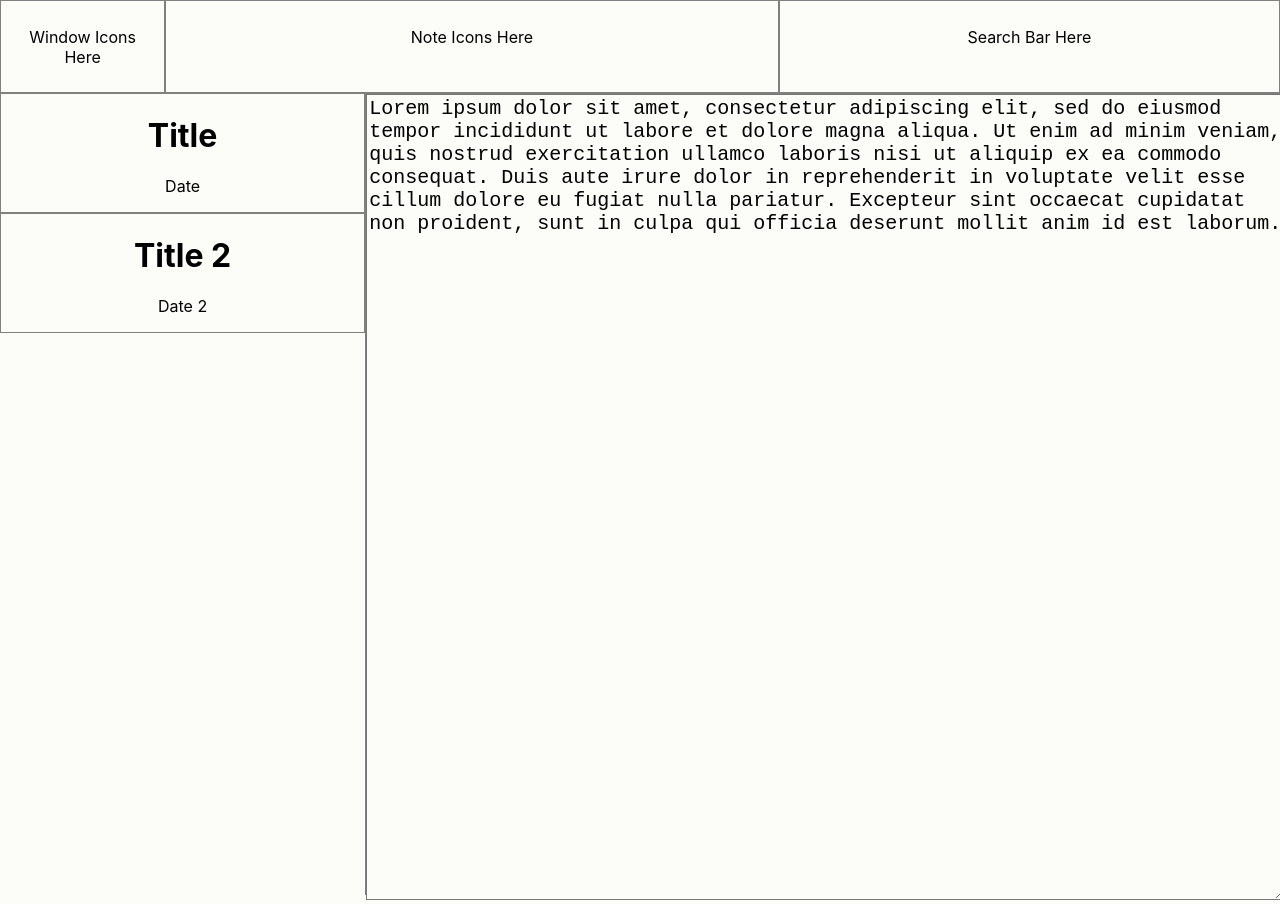
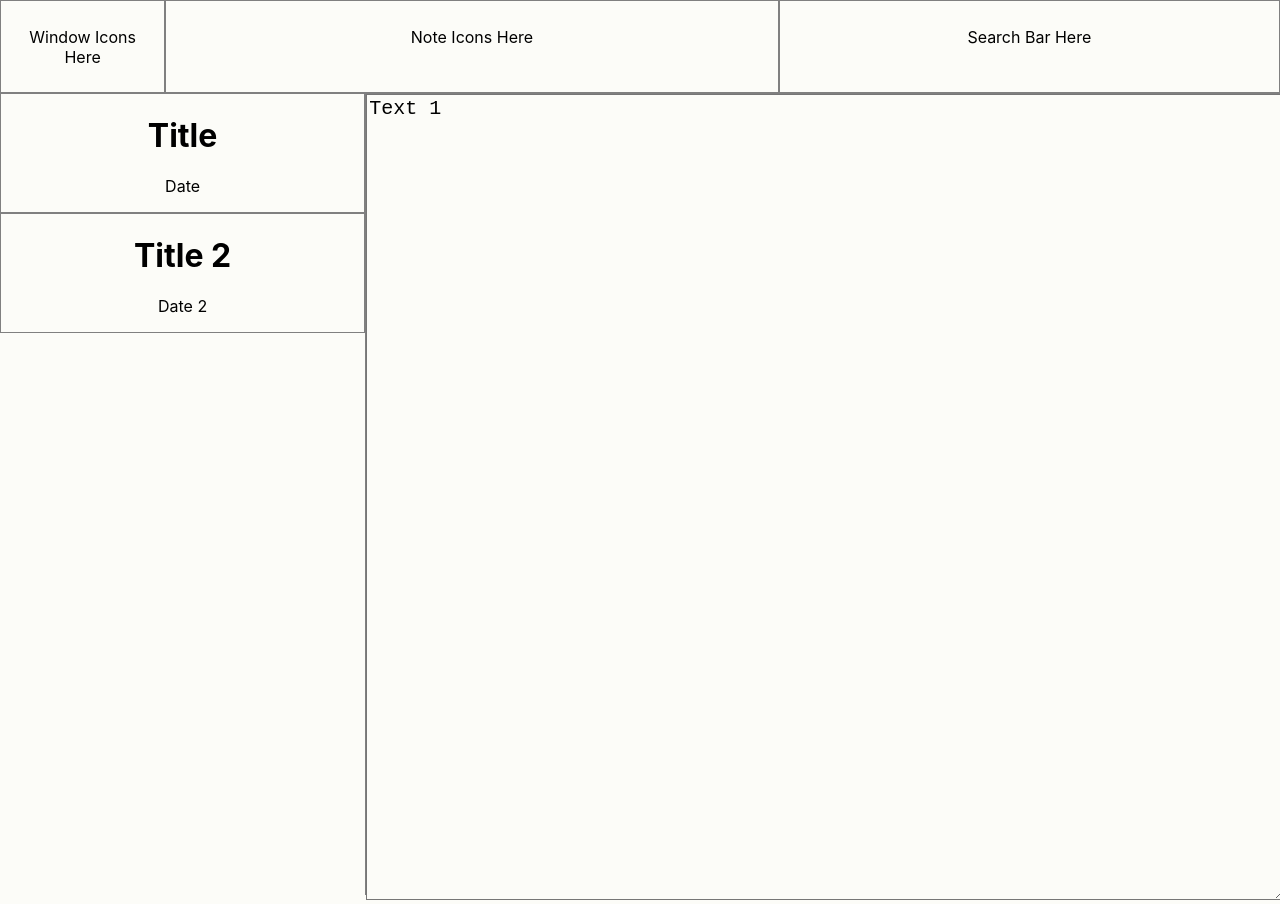
Before and after one commit to hiterharris/Apple-Notes-App, a React (Create React App) app: page / in a window 1280 px wide. Built offline with nearby package versions, Linux system fonts and the light colour scheme.

Commit message:
implemented renderListItem, trying to pass listItemClicked to List

```diff
--- a/src/App.js
+++ b/src/App.js
@@ -6,14 +6,47 @@ import Nav from './components/Nav';
 import notes from './assets/notes.json';
 
 export default class App extends Component {
+  constructor(props) {
+    super(props);
+    this.state={
+      listItemClicked: false,
+    }
+  }
+
+  renderListItem = () => {
+    const note = notes.map( (note) => {
+      return (
+          note.text
+      );
+    });
+    return this.state.listItemClicked ? <Note text={note[1]} /> : <Note text={note[0]} />
+  }
+
+  listItemClicked = () => {
+    this.setState({
+      listItemClicked: !this.state.listItemClicked,
+    })
+  }
+
   render() {
+    const noteItem = notes.map( (note) => {
+      return (
+        <div className="list-item">
+          <h1>{note.title}</h1>
+          <p>{note.date}</p>
+        </div>
+
+      );
+    });
+
+
 
     return (
       <div className="app">
         <Nav />
         <div className="app-container">
-          <List notes={notes} />
-          <Note notes={notes} />
+          <List noteItem={noteItem} listItemClicked={this.state.listItemClicked} />
+          {this.renderListItem()}
         </div>
       </div>
     );
--- a/src/assets/notes.json
+++ b/src/assets/notes.json
@@ -3,7 +3,7 @@
         "id": 1,
         "title": "Title",
         "date": "Date",
-        "text": "Lorem ipsum dolor sit amet, consectetur adipiscing elit, sed do eiusmod tempor incididunt ut labore et dolore magna aliqua. Ut enim ad minim veniam, quis nostrud exercitation ullamco laboris nisi ut aliquip ex ea commodo consequat. Duis aute irure dolor in reprehenderit in voluptate velit esse cillum dolore eu fugiat nulla pariatur. Excepteur sint occaecat cupidatat non proident, sunt in culpa qui officia deserunt mollit anim id est laborum."
+        "text": "Text 1"
     },
     {
         "id": 2,
--- a/src/components/List.js
+++ b/src/components/List.js
@@ -5,25 +5,12 @@ export default class List extends Component {
   constructor(props) {
     super(props);
   }
-
   render() {
-
-    const noteItem = this.props.notes.map( (note) => {
-      return (
-        <div className="list-item">
-          <h1>{note.title}</h1>
-          <p>{note.date}</p>
-        </div>
-
-      );
-    });
-
     return (
       <div className="list">
-        <div>
-          {noteItem}
+        <div onClick={this.props.listItemClicked}>
+          {this.props.noteItem}
         </div>
-
       </div>
     );
   }
--- a/src/components/Note.js
+++ b/src/components/Note.js
@@ -5,7 +5,7 @@ export default class Note extends Component {
   constructor(props) {
     super(props);
     this.state={
-      value: props.notes[0].text,
+      value: props.text,
       isInEditMode: false,
     }
   }
```
